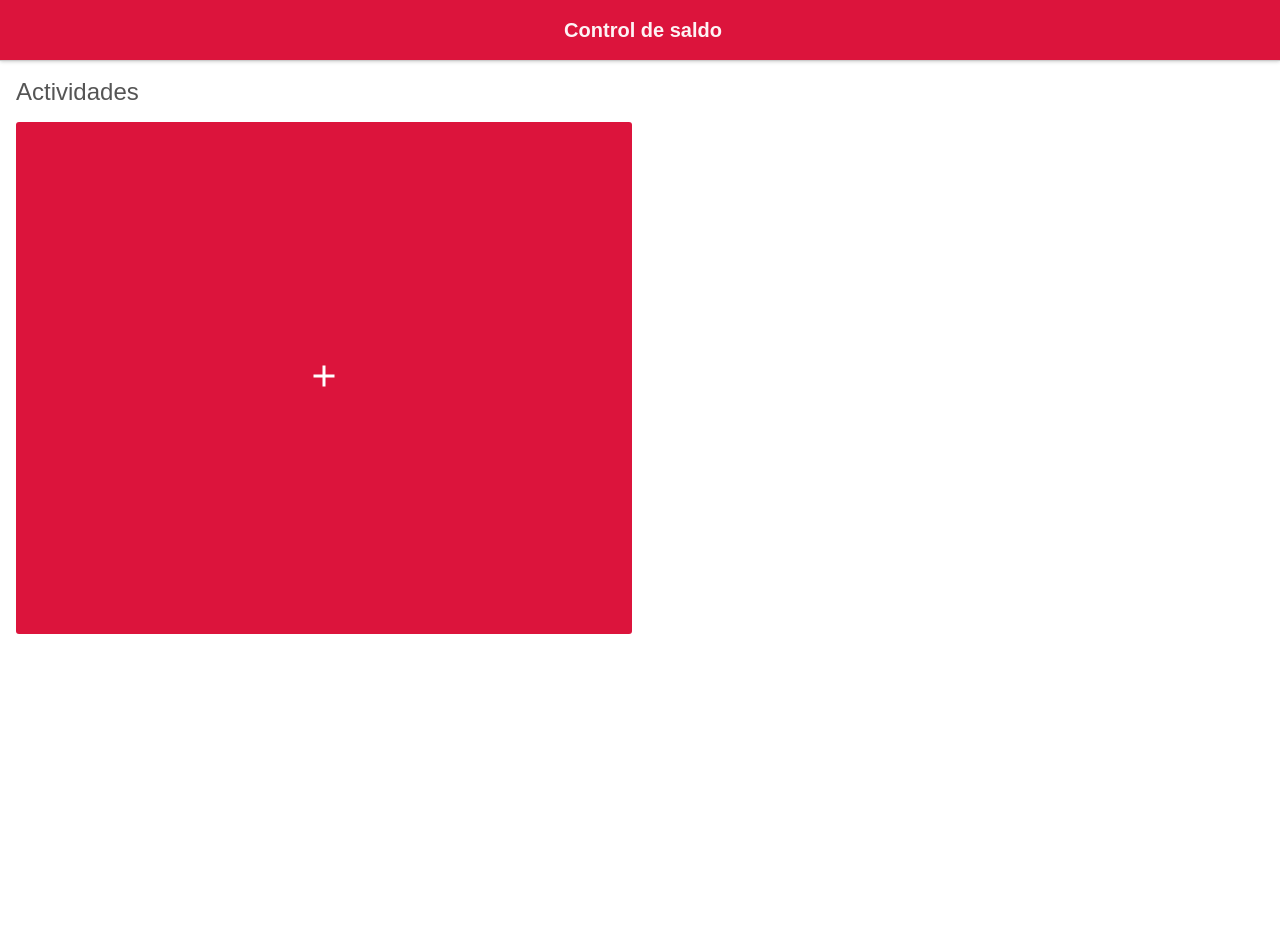
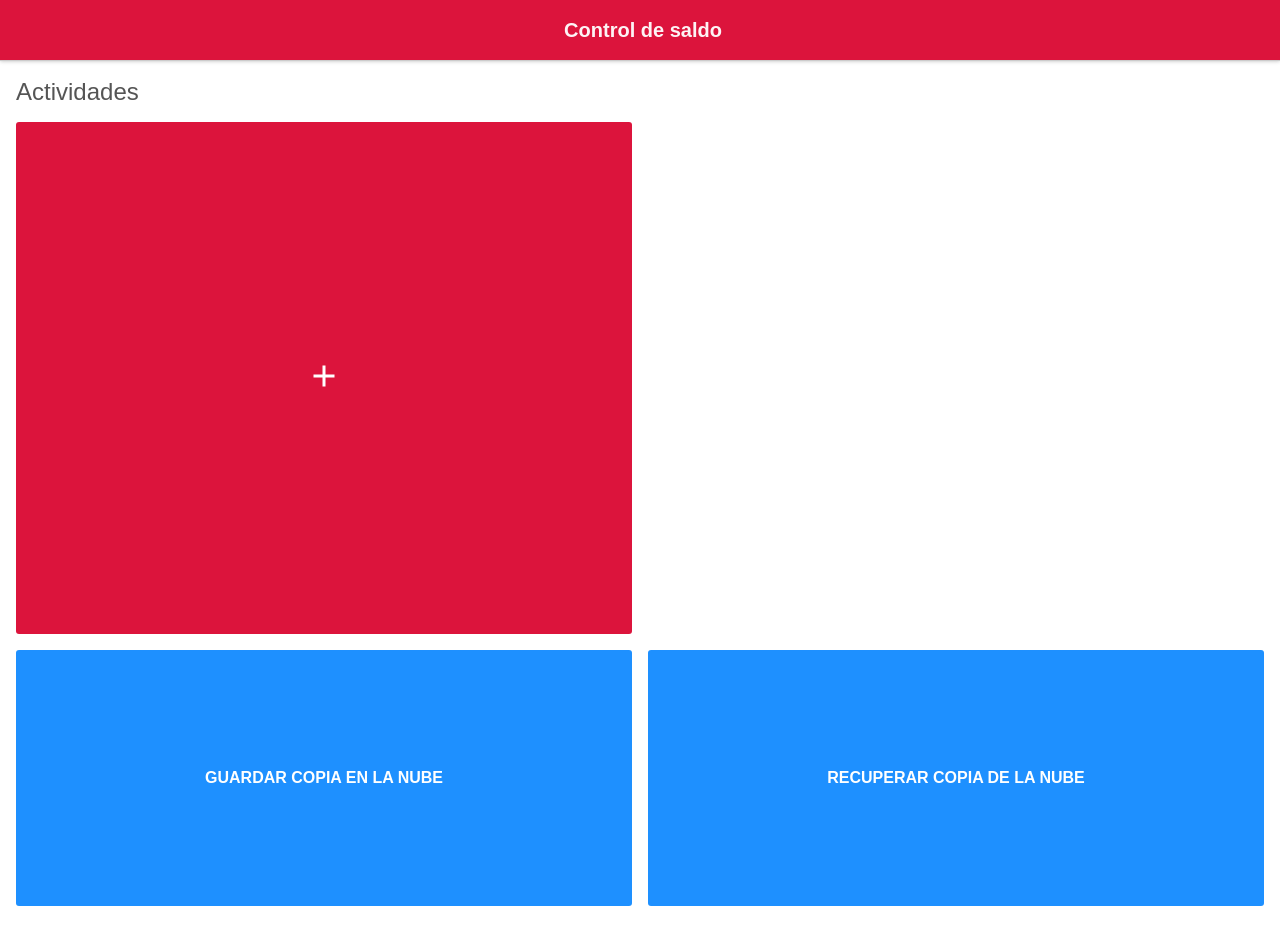
Before and after one commit to chuano/control-saldo, a Vue app: page /#/ in a window 1280 px wide. Before the commit the page ends 800 px from the top, so only its background shows below. Built offline with nearby package versions, Linux system fonts and the light colour scheme.

Commit message:
Add backup and restore option

```diff
--- a/src/components/ActivityList.vue
+++ b/src/components/ActivityList.vue
@@ -11,10 +11,20 @@
       </button>
     </div>
   </div>
+  <div class="row">
+    <div>
+      <button class="block-inline" @click="makeBackup">Guardar copia en la nube</button>
+    </div>
+    <div>
+      <button class="block-inline" @click="restoreBackup">Recuperar copia de la nube</button>
+    </div>
+  </div>
 </template>
 
 <script>
+import useBackup from '../composition/useBackup'
 import useGetActivities from '../composition/useGetActivities'
+import useRestore from '../composition/useRestore'
 
 export default {
   name: 'ActiviyList',
@@ -26,9 +36,13 @@ export default {
   },
   setup() {
     const { activities } = useGetActivities()
+    const { makeBackup } = useBackup()
+    const { restoreBackup } = useRestore()
 
     return {
       activities,
+      makeBackup,
+      restoreBackup,
     }
   },
 }
@@ -46,4 +60,9 @@ export default {
 button.block {
   height: 40vw;
 }
+button.block-inline {
+  width: 100%;
+  height: 20vw;
+  background-color: dodgerblue;
+}
 </style>
--- /dev/null
+++ b/src/composition/useBackup.js
@@ -0,0 +1,24 @@
+import Axios from 'axios'
+import { useStore } from 'vuex'
+import useBackupToken from './useBackupToken'
+
+export default function useBackup() {
+  const store = useStore()
+  const activities = store.state.activities.activities
+  const makeBackup = async () => {
+    try {
+      const { makeToken } = useBackupToken()
+      const id = Math.round(Math.random() * 10000)
+      const token = makeToken(id)
+      await Axios.post(`https://chuano.net/control-saldo/post.php?id=${id}&token=${token}`, activities)
+      alert(`Copia de seguridad realizada, tu código de recuperación es ${id}.
+        Con él podrás recuperar tus datos en otro dispositivo`)
+    } catch (e) {
+      alert('Ha ocurrido un error inesperado, inténtelo de nuevo.')
+    }
+  }
+
+  return {
+    makeBackup,
+  }
+}
--- /dev/null
+++ b/src/composition/useBackupToken.js
@@ -0,0 +1,14 @@
+import crypto from 'crypto'
+
+export default function useBackupToken() {
+  const makeToken = (id) => {
+    return crypto
+      .createHash('sha1')
+      .update(id.toString() + 'nurriet')
+      .digest('hex')
+  }
+
+  return {
+    makeToken,
+  }
+}
--- /dev/null
+++ b/src/composition/useRestore.js
@@ -0,0 +1,26 @@
+import Axios from 'axios'
+import { useStore } from 'vuex'
+import useBackupToken from './useBackupToken'
+
+export default function useRestore() {
+  const store = useStore()
+  const restoreBackup = async () => {
+    const confirmed = confirm('Esta acción eliminará todas las actividades existentes.')
+    if (!confirmed) return
+
+    const { makeToken } = useBackupToken()
+    const id = prompt('Indica el id de recuperación')
+    const token = makeToken(id)
+    try {
+      const response = await Axios.get(`https://chuano.net/control-saldo/restore.php?id=${id}&token=${token}`)
+      store.commit('setActivities', response.data)
+      alert('Copia de seguridad restaurada')
+    } catch (e) {
+      alert('Error recuperando copia de seguridad')
+    }
+  }
+
+  return {
+    restoreBackup,
+  }
+}
--- a/src/store/modules/activities.js
+++ b/src/store/modules/activities.js
@@ -3,6 +3,9 @@ const state = {
 }
 
 const mutations = {
+  setActivities(state, activities) {
+    state.activities = activities
+  },
   addActivity(state, activity) {
     state.activities.push(activity)
   },
```
